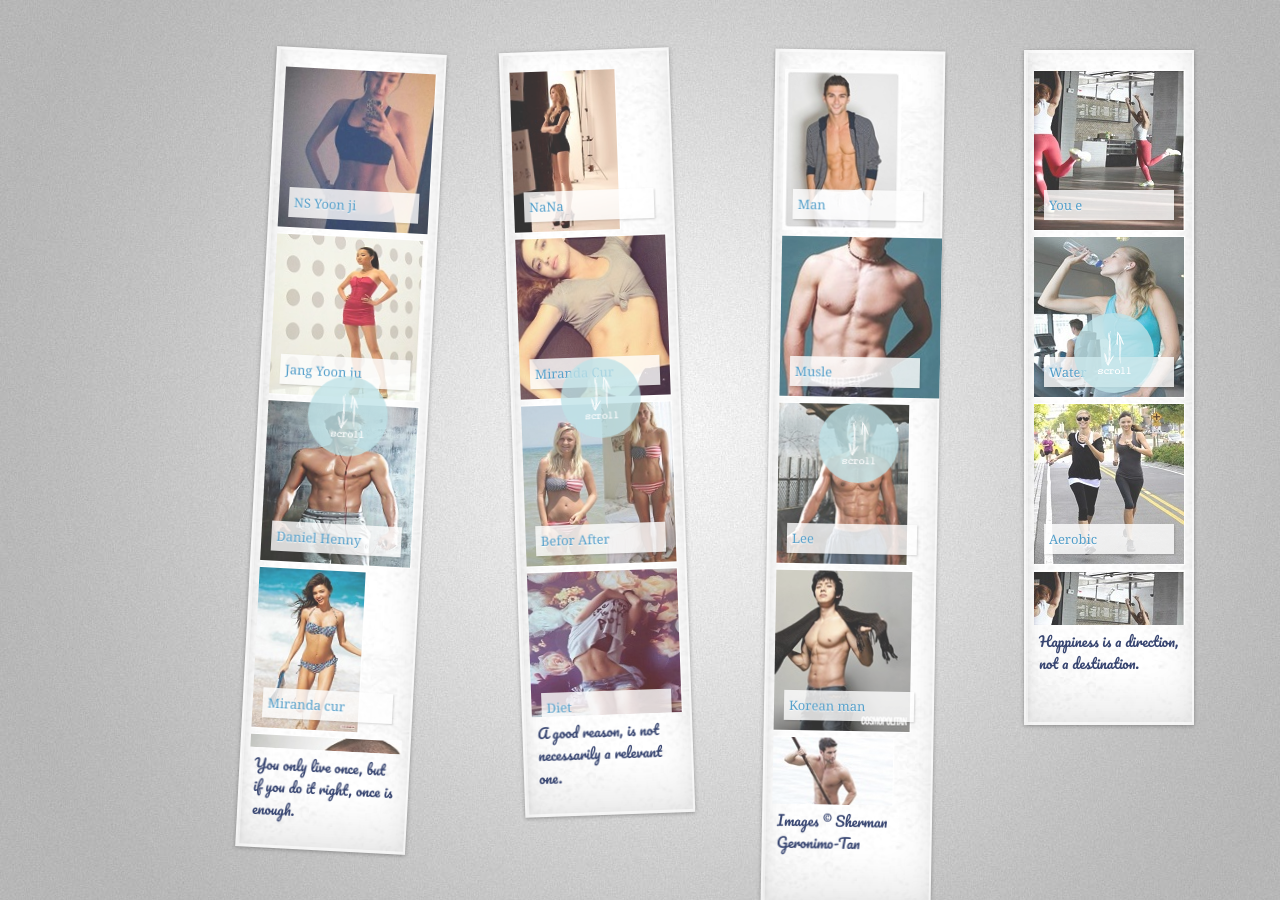
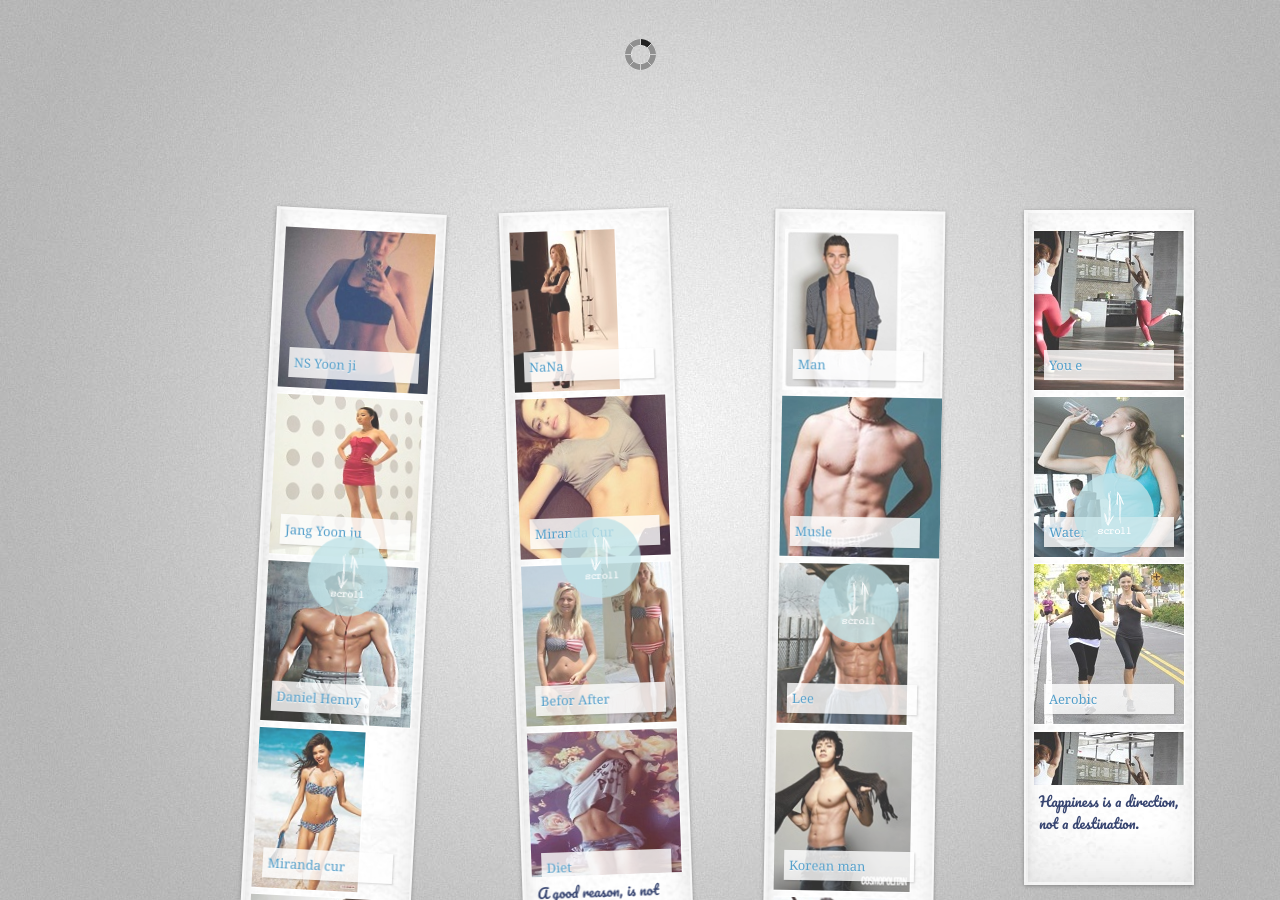
Before and after one commit to cy-p/cy-p.github.com, a Jekyll site: the page index.html, which Jekyll copies as it is, in a window 1280 px wide. Built offline with Jekyll 4.4.1, drawn with Linux system fonts in a browser that asks for light colours; nearby versions of some CDN libraries; some web fonts are replaced.

Commit message:
Update index.html

```diff
--- a/index.html
+++ b/index.html
@@ -37,6 +37,12 @@
 
 
     <body>
+
+     <div id="vc-container" class="vc-container">
+
+            <div class="vc-loader"></div>
+       </div><!-- //vc-container -->
+
         <div class="container">
 
 			<!-- Codrops top bar -->
```
